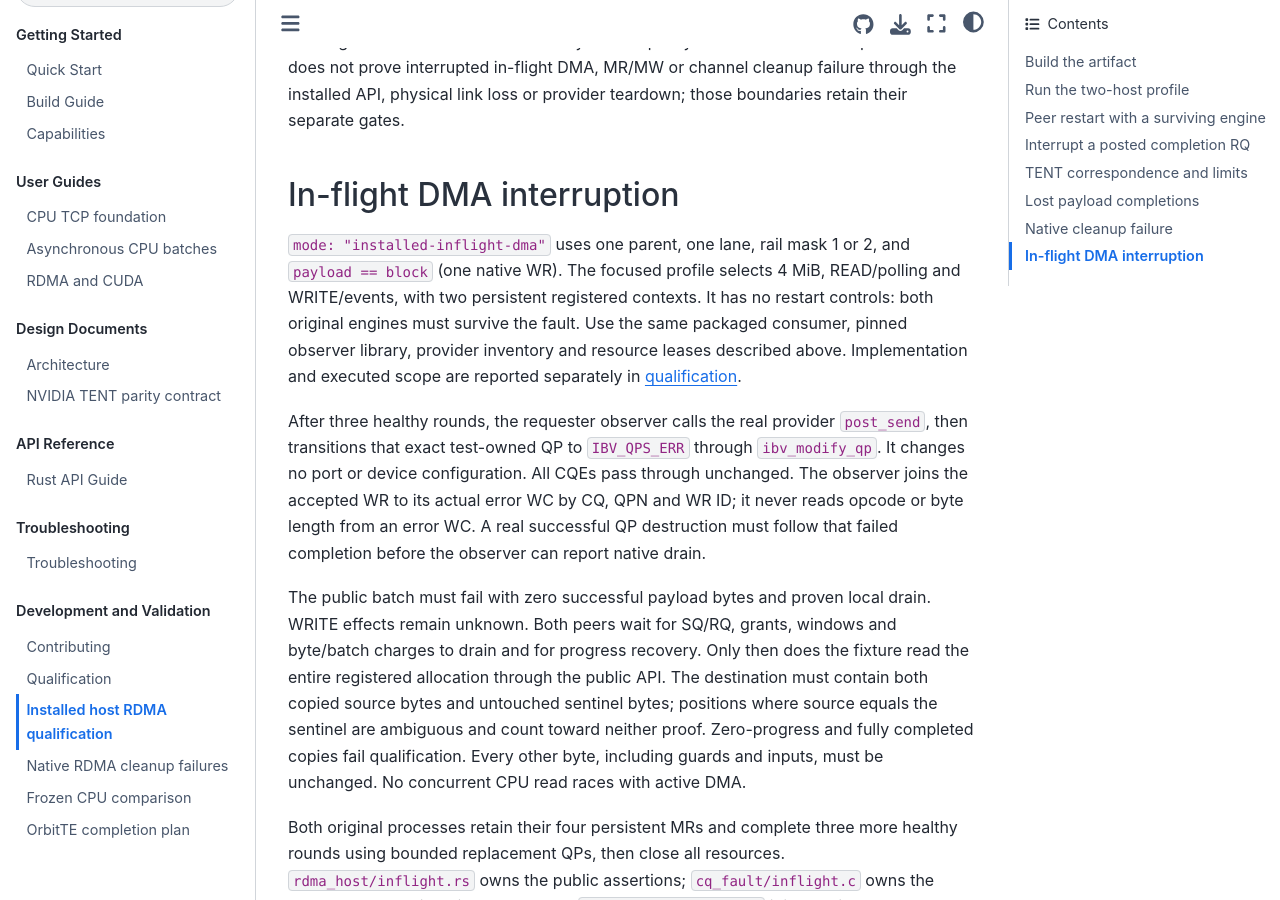
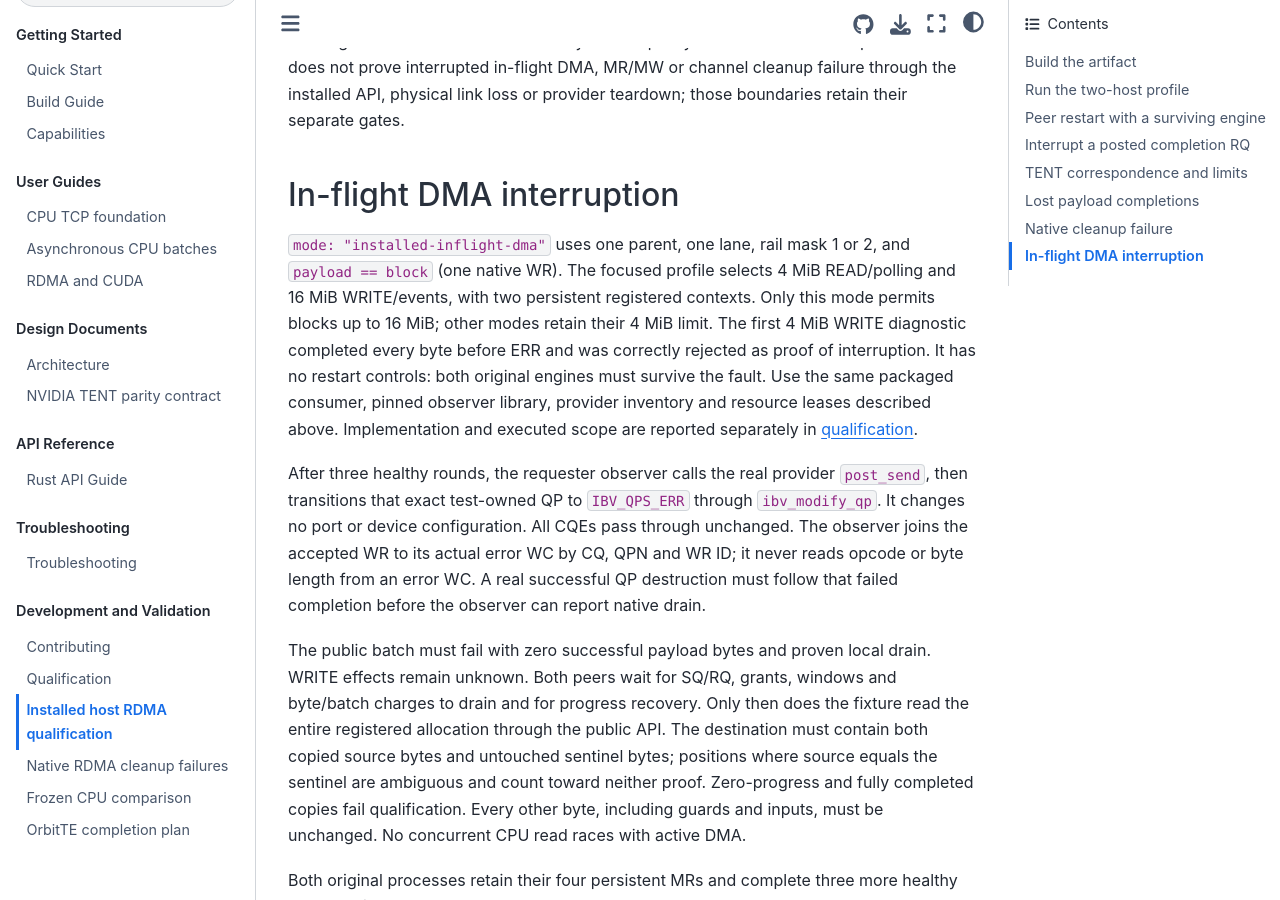
Before and after one commit to OrbitInfra/OrbitTE, a Sphinx documentation site: the page built from docs/installed-host.md, in a window 1280 px wide and 900 px high, scrolled down 6954 px. Built offline with Sphinx 7.4.7 and the Sphinx Book theme 1.1.4, drawn with Linux system fonts in a browser that asks for light colours.

Commit message:
test(rdma): bound WRITE interruption beyond completed-copy control

```diff
--- a/docs/installed-host.md
+++ b/docs/installed-host.md
@@ -287,8 +287,11 @@ provider teardown; those boundaries retain their separate gates.
 ## In-flight DMA interruption
 
 `mode: "installed-inflight-dma"` uses one parent, one lane, rail mask 1 or 2,
-and `payload == block` (one native WR). The focused profile selects 4 MiB,
-READ/polling and WRITE/events, with two persistent registered contexts.
+and `payload == block` (one native WR). The focused profile selects 4 MiB
+READ/polling and 16 MiB WRITE/events, with two persistent registered contexts.
+Only this mode permits blocks up to 16 MiB; other modes retain their 4 MiB
+limit. The first 4 MiB WRITE diagnostic completed every byte before ERR and
+was correctly rejected as proof of interruption.
 It has no restart controls: both original engines must survive the fault.
 Use the same packaged consumer, pinned observer library, provider inventory
 and resource leases described above. Implementation and executed scope are
```
Also changed, not shown: 3 other files.
